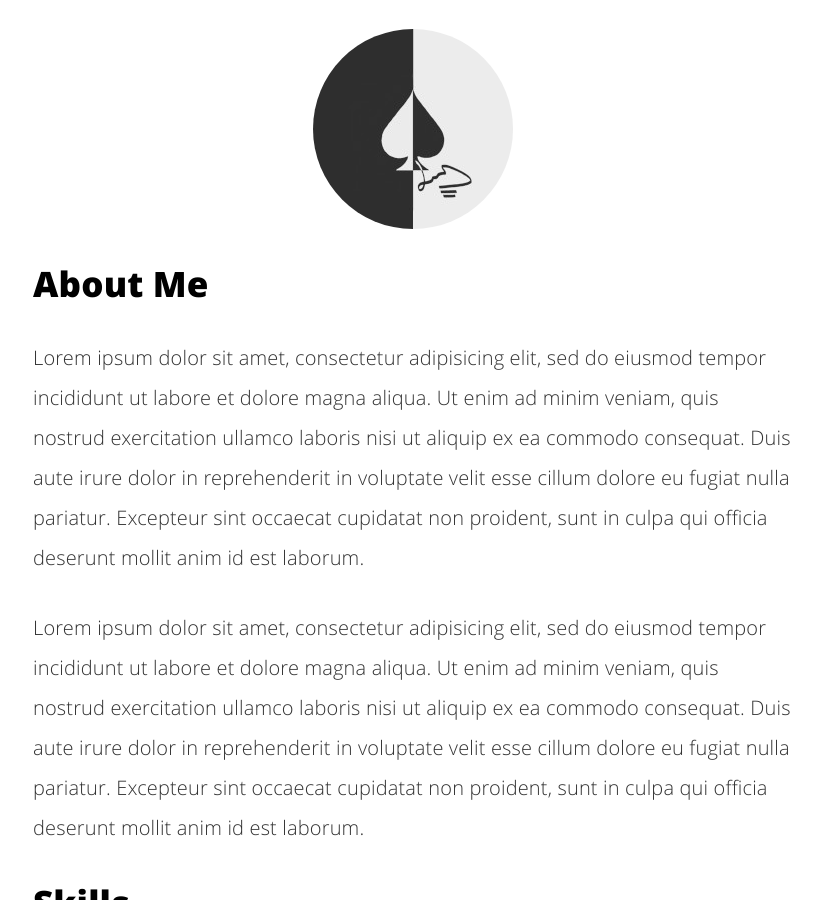
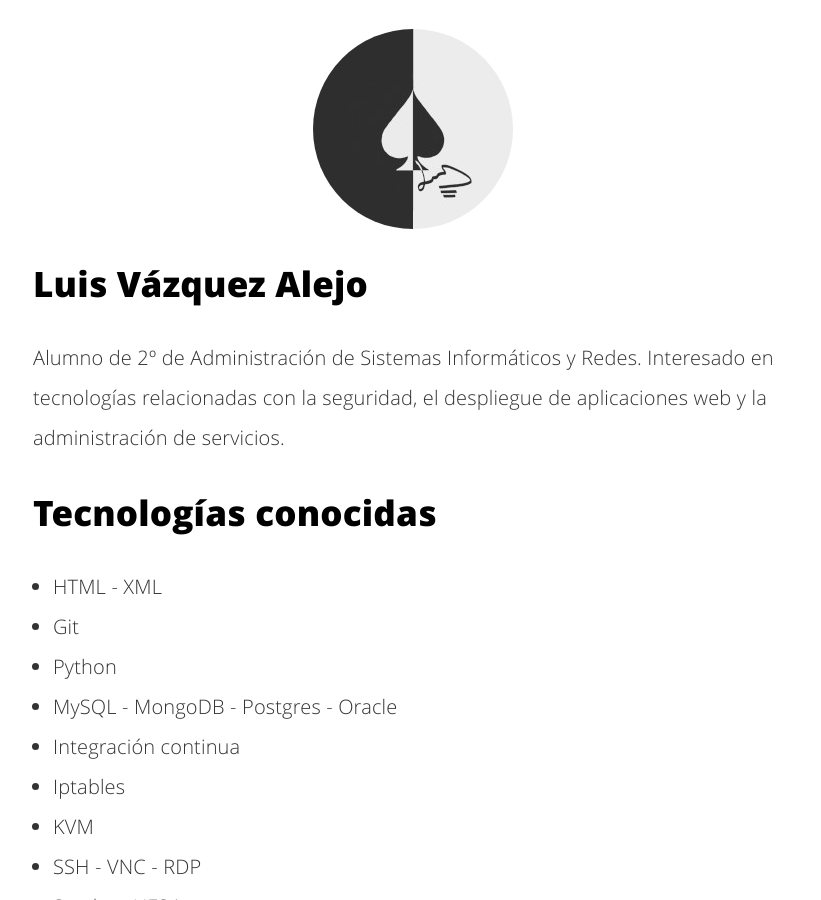
Before and after one commit to LuisaoStuff/blog, a Jekyll site: the page built from sobre-mi.html, in a window 1280 px wide and 900 px high, scrolled down 941 px. Shown: the whole window, without its empty margins (227-1048 px from the left). Built offline with Jekyll 4.4.1, drawn with Linux system fonts in a browser that asks for light colours; some of the changed text lies outside the part shown.

Commit message:
modifico secciones categorias y sobre mi

```diff
--- a/categorias.html
+++ b/categorias.html
@@ -1,9 +1,9 @@
 ---
 layout: minimal
-title: "Series"
+title: "Categorías"
 permalink: /categorias/index.html
 image: '/assets/img/series.png'
-description: "Take a look at my series about lorem ipsum..."
+description: ""
 ---
 
 {% for tag in site.categories %}
--- a/sobre-mi.html
+++ b/sobre-mi.html
@@ -1,53 +1,41 @@
 ---
 layout: minimal
-title: "About me"
+title: "Sobre mí"
 permalink: /sobre-mi/index.html
-description: "Some description about Lorem Ipsum..."
+description: ""
 ---
 
-<img itemprop="image" class="img-rounded" src="/assets/img/blog-author.jpg" alt="Willian Justen">
+<img itemprop="image" class="img-rounded" src="/assets/img/blog-author.jpg" alt="Luis Vázquez Alejo">
 
-<h2>About Me</h2>
+<h2>Luis Vázquez Alejo</h2>
 
-<p>Lorem ipsum dolor sit amet, consectetur adipisicing elit, sed do eiusmod
-tempor incididunt ut labore et dolore magna aliqua. Ut enim ad minim veniam,
-quis nostrud exercitation ullamco laboris nisi ut aliquip ex ea commodo
-consequat. Duis aute irure dolor in reprehenderit in voluptate velit esse
-cillum dolore eu fugiat nulla pariatur. Excepteur sint occaecat cupidatat non
-proident, sunt in culpa qui officia deserunt mollit anim id est laborum.</p>
+<p>Alumno de 2º de Administración de Sistemas Informáticos y Redes. Interesado
+en tecnologías relacionadas con la seguridad, el despliegue de aplicaciones web
+y la administración de servicios.</p>
 
-
-<p>Lorem ipsum dolor sit amet, consectetur adipisicing elit, sed do eiusmod
-tempor incididunt ut labore et dolore magna aliqua. Ut enim ad minim veniam,
-quis nostrud exercitation ullamco laboris nisi ut aliquip ex ea commodo
-consequat. Duis aute irure dolor in reprehenderit in voluptate velit esse
-cillum dolore eu fugiat nulla pariatur. Excepteur sint occaecat cupidatat non
-proident, sunt in culpa qui officia deserunt mollit anim id est laborum.</p>
-
-
-<h2>Skills</h2>
+<h2>Tecnologías conocidas</h2>
 
 <ul class="skill-list">
-	<li>HTML - Jade - Haml - Erb</li>
-	<li>Design Responsivo (Mobile First)</li>
-	<li>CSS (Stylus, Sass, Less)</li>
-	<li>Css Frameworks (Bootstrap, Foundation)</li>
-	<li>Javascript (Design Patterns, Testes)</li>
-	<li>NodeJS</li>
-	<li>AngularJS - ReactJS</li>
-	<li>Grunt - Gulp - Yeoman</li>
+	<li>HTML - XML</li>
 	<li>Git</li>
-	<li>PHP</li>
 	<li>Python</li>
-	<li>MySQL - MongoDB</li>
-	<li>Scrum and Kanban</li>
-	<li>TDD e Continuous Integration</li>
+	<li>MySQL - MongoDB - Postgres - Oracle</li>
+	<li>Integración continua</li>
+	<li>Iptables</li>
+	<li>KVM</li>
+	<li>SSH - VNC - RDP</li>
+	<li>Samba - NFS4</li>
+	<li>VPN</li>
+	<li>OpenSSL - GPG</li>
+	<li>RAID - LVM - ZFS</li>
+	<li>Scripting sh</li>
 </ul>
 
-<h2>Projetos</h2>
-
+<!--
+<h2>Proyetos</h2>
 <ul>
 	<li><a href="https://github.com/">Lorem Lorem</a></li>
 	<li><a href="https://github.com/">Ipsum Dolor</a></li>
 	<li><a href="https://github.com/">Dolor Lorem</a></li>
 </ul>
+-->
```
